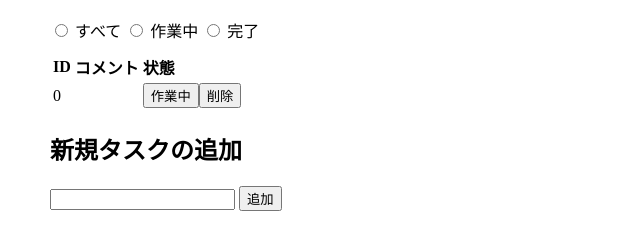
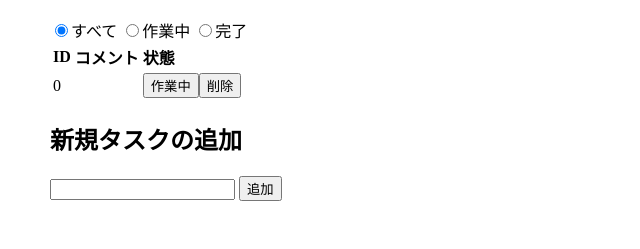
Before and after one commit to YUKI-bot19/TODOLIST, a plain HTML site: page index.html in a window 1280 px wide. Both pictures are taken after a click on the button "追加". Shown: the part 99-348 px from the top of the page, without its empty margins (0-640 px from the left). Drawn offline with Linux system fonts and the light colour scheme.

Commit message:
ご確認の程よろしくお願い致します

```diff
--- a/index.html
+++ b/index.html
@@ -11,13 +11,10 @@
 <body>
   <h1>ToDoリスト</h1>
   <!-- <form action="#" method="post"> -->
-  <div class="p-radio-bottom">
-    <input type="radio" name="todo-radio" value="all">
-    <label>すべて</label>
-    <input type="radio" name="todo-radio" value="working">
-    <label>作業中</label>
-    <input type="radio" name="todo-radio" value="done">
-    <label>完了</label>
+  <div id="p-radio-button">
+    <label for="radio-all-select"><input type="radio" name="radio-name" value="all" id="radio-all-select" checked>すべて</label>
+    <label for="radio-woking-select"><input type="radio" name="radio-name" value="working" id="radio-working-select">作業中</label>
+    <label for="radio-done-select"><input type="radio" name="radio-name" value="done" id="radio-done-select">完了</label>
   </div>
 
   <table class="p-table" id="table">
--- a/js/main.js
+++ b/js/main.js
@@ -4,6 +4,10 @@
   const taskValue = document.getElementById('text');
   const table = document.getElementById('table');
   const tbody = document.createElement('tbody');
+  const radioButtonAll = document.getElementById('radio-all-select');
+  const radioButtonWorking = document.getElementById('radio-working-select');
+  const radioButtonDone = document.getElementById('radio-done-select');
+  const radioButton = document.getElementsByName('radio-name');
   table.appendChild(tbody);
   const todos = [];
   const showTasks = todos => {
@@ -19,12 +23,39 @@
       row.appendChild(tableId);
       row.appendChild(tableComment);
       row.appendChild(tableAction);
-      const workingButton = document.createElement('button');
-      workingButton.textContent = '作業中';
-      tableAction.appendChild(workingButton);
+      tableAction.appendChild(createStatusButton(todo));
       tableAction.appendChild(createDeleteButton(row, todo.id));
     });
   }
+  const createStatusButton = (todo) => {
+    const statusButton = document.createElement('button');
+    statusButton.textContent = todo.status;
+    statusButton.addEventListener('click', () => {
+      if (todo.status === '作業中') {
+        todo.status = '完了';
+        filterTodos()
+      } else {
+        todo.status = '作業中';
+        filterTodos();
+      }
+    });
+    return statusButton;
+  };
+  const filterTodos = () => {
+    if (radioButtonAll.checked) {
+      return showTasks(todos);
+    } else if (radioButtonWorking.checked) {
+      const doingTodos = todos.filter(todo => {
+        return todo.status === '作業中'
+      });
+      return showTasks(doingTodos);
+    } else if (radioButtonDone.checked) {
+      const doneTodos = todos.filter(todo => {
+        return todo.status === '完了'
+      });
+      return showTasks(doneTodos);
+    }
+  };
   const createDeleteButton = (row, id) => {
     const deleteButton = document.createElement('button');
     deleteButton.textContent = '削除';
@@ -41,10 +72,16 @@
     });
     return deleteButton;
   };
+  radioButton.forEach((status, number) => {
+    radioButton[number].addEventListener('click', () => {
+      filterTodos();
+    });
+  });
   addButton.addEventListener('click', () => {
     const todo = ({
       id: todos.length,
       comment: taskValue.value,
+      status: '作業中'
     });
     todos.push(todo);
     taskValue.value = '';
```
